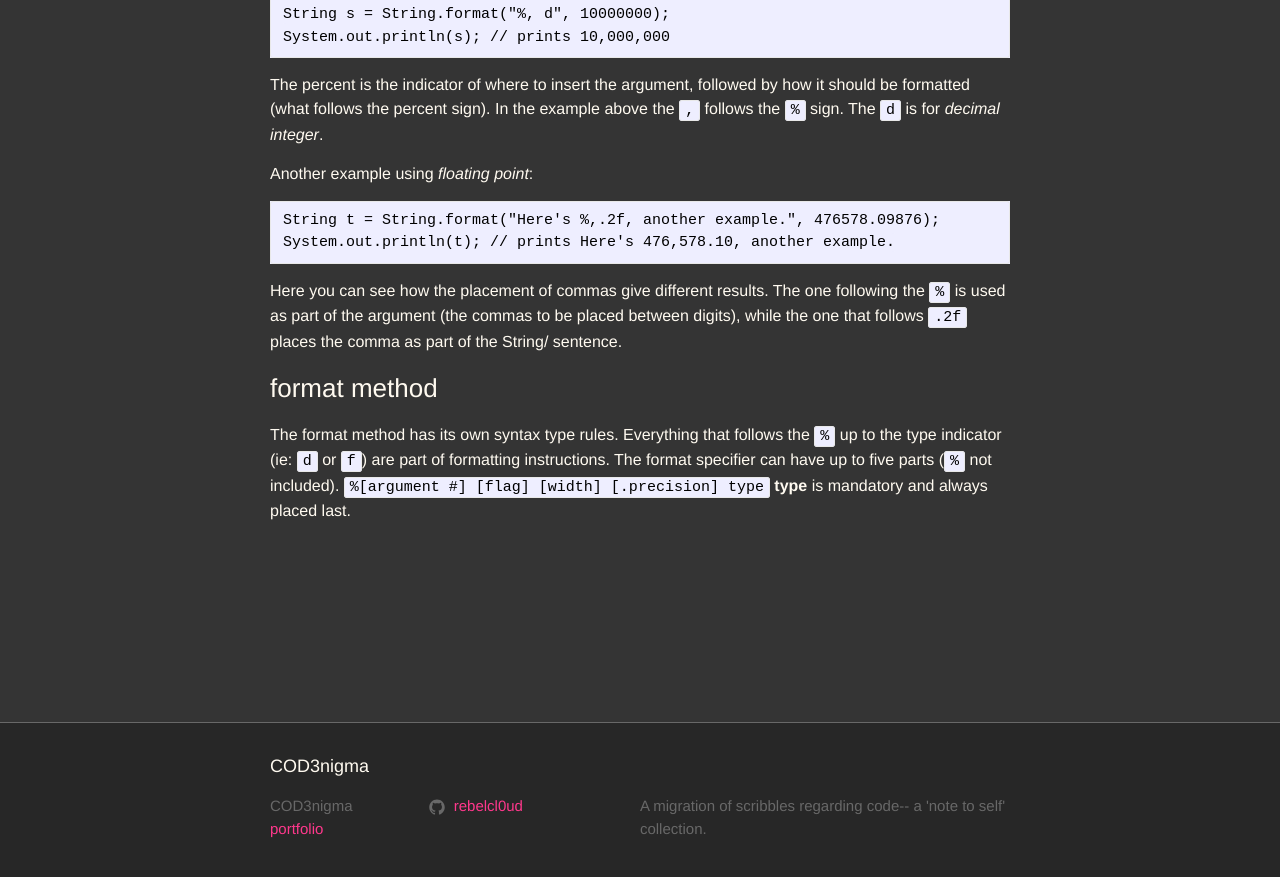
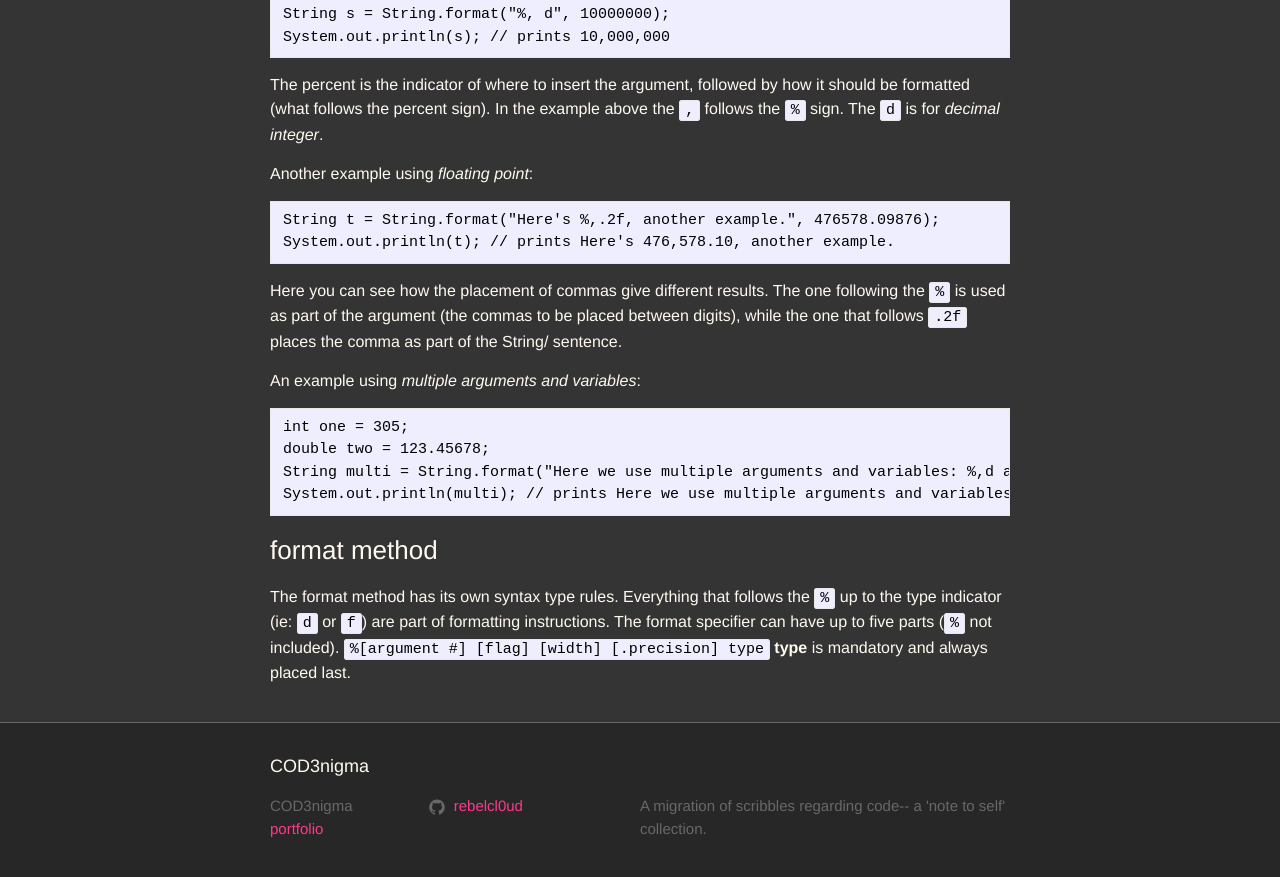
Before and after one commit to rebelcl0ud/blog, a Jekyll site: the page built from _posts/2019-03-30-[65]-head-first-java.markdown, in a window 1280 px wide and 900 px high, scrolled down 5105 px. Shown: the top 877 px of the window. Built offline with Jekyll 4.4.1, drawn with Linux system fonts in a browser that asks for light colours.

Commit message:
update: format with multiple arguments/variables

````diff
--- a/_posts/2019-03-30-[65]-head-first-java.markdown
+++ b/_posts/2019-03-30-[65]-head-first-java.markdown
@@ -172,6 +172,14 @@ System.out.println(t); // prints Here's 476,578.10, another example.
 ```
 Here you can see how the placement of commas give different results. The one following the `%` is used as part of the argument (the commas to be placed between digits), while the one that follows `.2f` places the comma as part of the String/ sentence.
 
+An example using *multiple arguments and variables*:
+```
+int one = 305;
+double two = 123.45678;
+String multi = String.format("Here we use multiple arguments and variables: %,d and %,.2f", one, two);
+System.out.println(multi); // prints Here we use multiple arguments and variables: 305 and 123.46
+```
+
 ### format method
 The format method has its own syntax type rules. Everything that follows the `%` up to the type indicator (ie: `d` or `f`) are part of formatting instructions. The format specifier can have up to five parts (`%` not included).
 `%[argument #] [flag] [width] [.precision] type` **type** is mandatory and always placed last.
````
